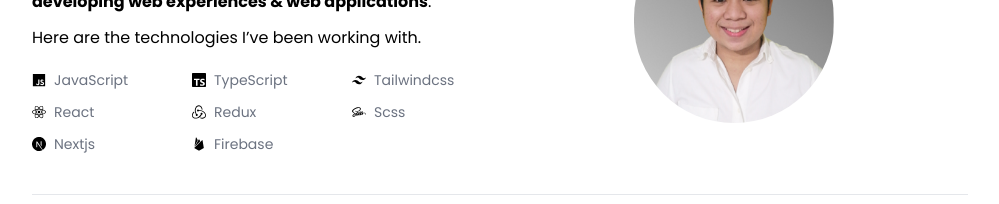
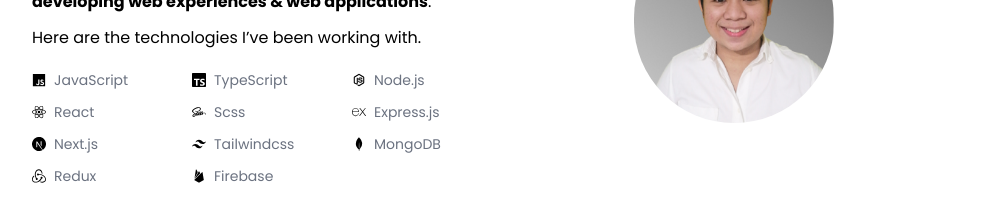
Before and after one commit to kennethvega/kennethvega.com, a Next.js app: page / in a window 1280 px wide. Shown: the part 1164-1368 px from the top of the page, without its empty margins (140-1139 px from the left). Built offline with nearby package versions, Linux system fonts and the light colour scheme; no server answers; the database is empty.

Commit message:
added a 3 stack in skills

```diff
--- a/components/ContactForm.tsx
+++ b/components/ContactForm.tsx
@@ -122,9 +122,7 @@ const ContactForm = () => {
               </p>
             </Button>
           )}
-          {/* <p className="px-2 py-1 flex items-center justify-center">
-            Email <SiMinutemailer />
-          </p> */}
+
           <p>
             Or use this &rarr;{" "}
             <a
--- a/constant/Stack.tsx
+++ b/constant/Stack.tsx
@@ -1,10 +1,17 @@
 import { FaReact } from "react-icons/fa";
-import { IoLogoJavascript, IoLogoFirebase, IoLogoSass } from "react-icons/io5";
+import {
+  IoLogoJavascript,
+  IoLogoFirebase,
+  IoLogoSass,
+  IoLogoNodejs,
+} from "react-icons/io5";
 import {
   SiNextdotjs,
   SiTypescript,
   SiTailwindcss,
   SiRedux,
+  SiExpress,
+  SiMongodb,
 } from "react-icons/si";
 
 export const Stack = [
@@ -14,14 +21,14 @@ export const Stack = [
         name: "JavaScript",
         logo: <IoLogoJavascript />,
       },
-
       {
         name: "TypeScript",
         logo: <SiTypescript />,
       },
+
       {
-        name: "Tailwindcss",
-        logo: <SiTailwindcss />,
+        name: "Node.js",
+        logo: <IoLogoNodejs />,
       },
     ],
     second: [
@@ -29,21 +36,33 @@ export const Stack = [
         name: "React",
         logo: <FaReact />,
       },
+      {
+        name: "Scss",
+        logo: <IoLogoSass />,
+      },
+      {
+        name: "Express.js",
+        logo: <SiExpress />,
+      },
+    ],
+    third: [
+      {
+        name: "Next.js",
+        logo: <SiNextdotjs />,
+      },
+      {
+        name: "Tailwindcss",
+        logo: <SiTailwindcss />,
+      },
+
+      {
+        name: "MongoDB",
+        logo: <SiMongodb />,
+      },
 
       {
         name: "Redux",
         logo: <SiRedux />,
-      },
-
-      {
-        name: "Scss",
-        logo: <IoLogoSass />,
-      },
-    ],
-    third: [
-      {
-        name: "Nextjs",
-        logo: <SiNextdotjs />,
       },
 
       {
```
